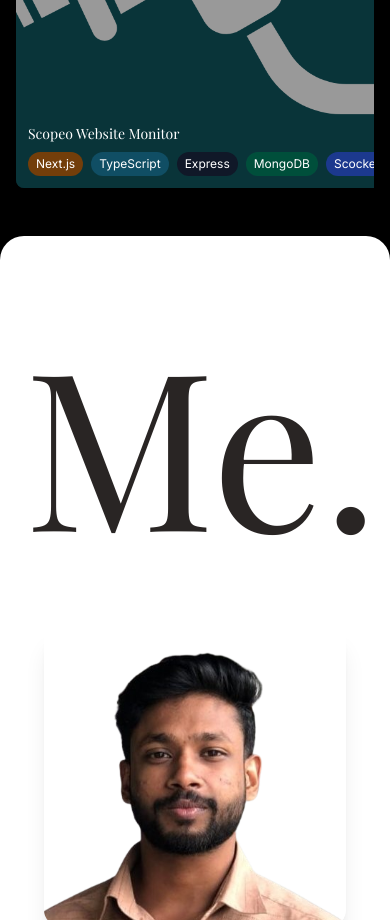
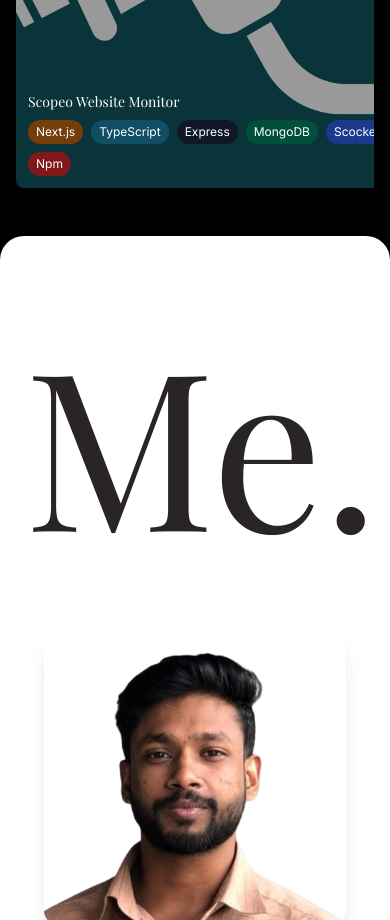
Before and after one commit to MohammedIrfan244/portfolio_next, a Next.js app: page / in a window 390 px wide. Shown: the part 1360-2280 px from the top of the page. Built offline with nearby package versions, Linux system fonts and the light colour scheme.

Commit message:
Update ProjectCard.tsx

```diff
--- a/src/component/project/ProjectCard.tsx
+++ b/src/component/project/ProjectCard.tsx
@@ -101,7 +101,7 @@ function ProjectCard({ project }: { project: IProject }) {
                     <h3 className="text-sm md:text-base font-thin transform transition-transform duration-300 group-hover:translate-y-[-4px]">
                         {project.title}
                     </h3>
-                    <div className='flex text-xs gap-2 font-thin sm:gap-3 md:gap-4 lg:gap-5'>
+                    <div className='flex text-xs gap-2 font-thin sm:gap-3 md:gap-4 lg:gap-5 flex-wrap'>
                         {project.dep.map((tech,index)=>{
                             return <motion.p
                             initial={{opacity:0,y:10}}
```
